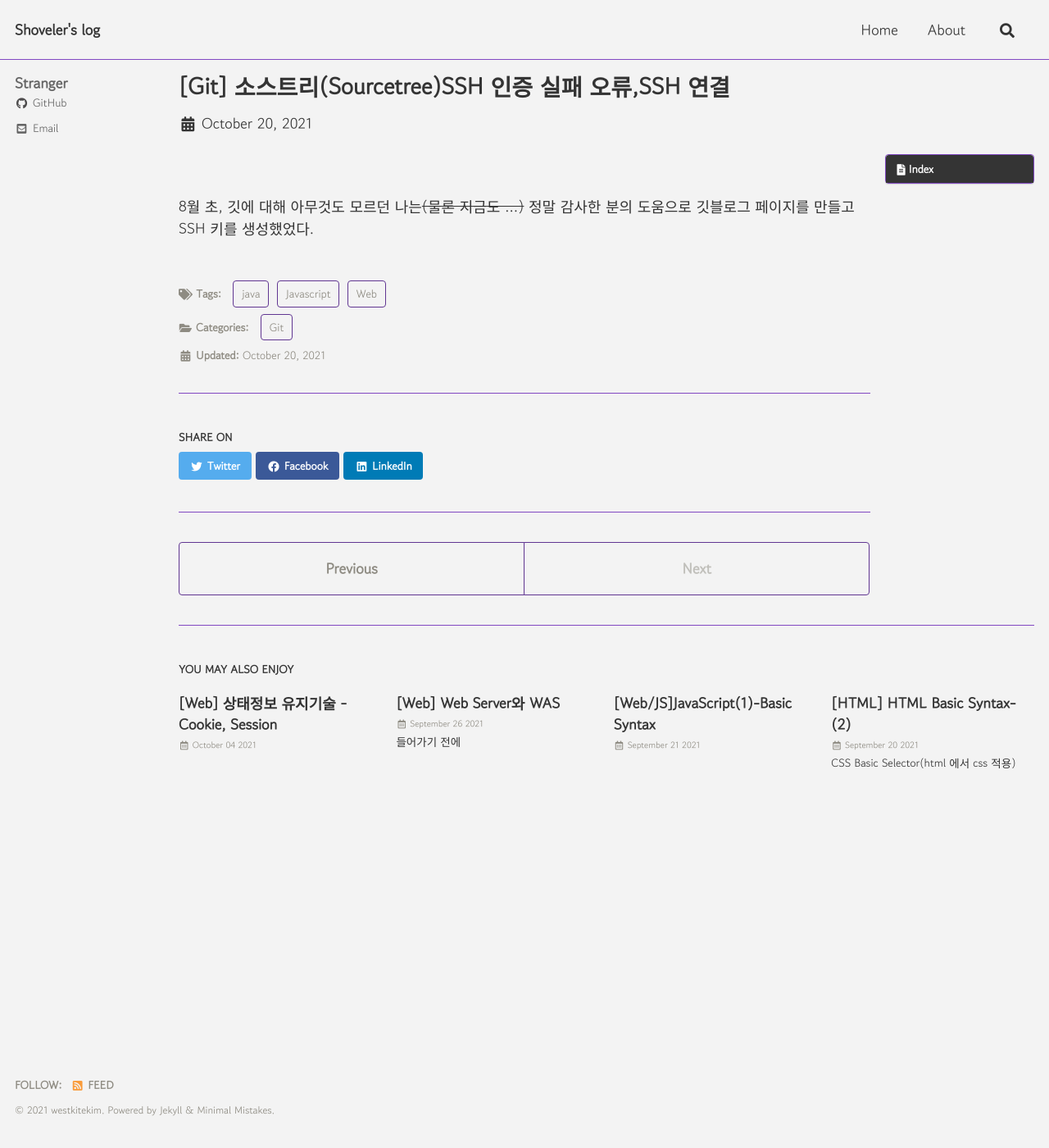
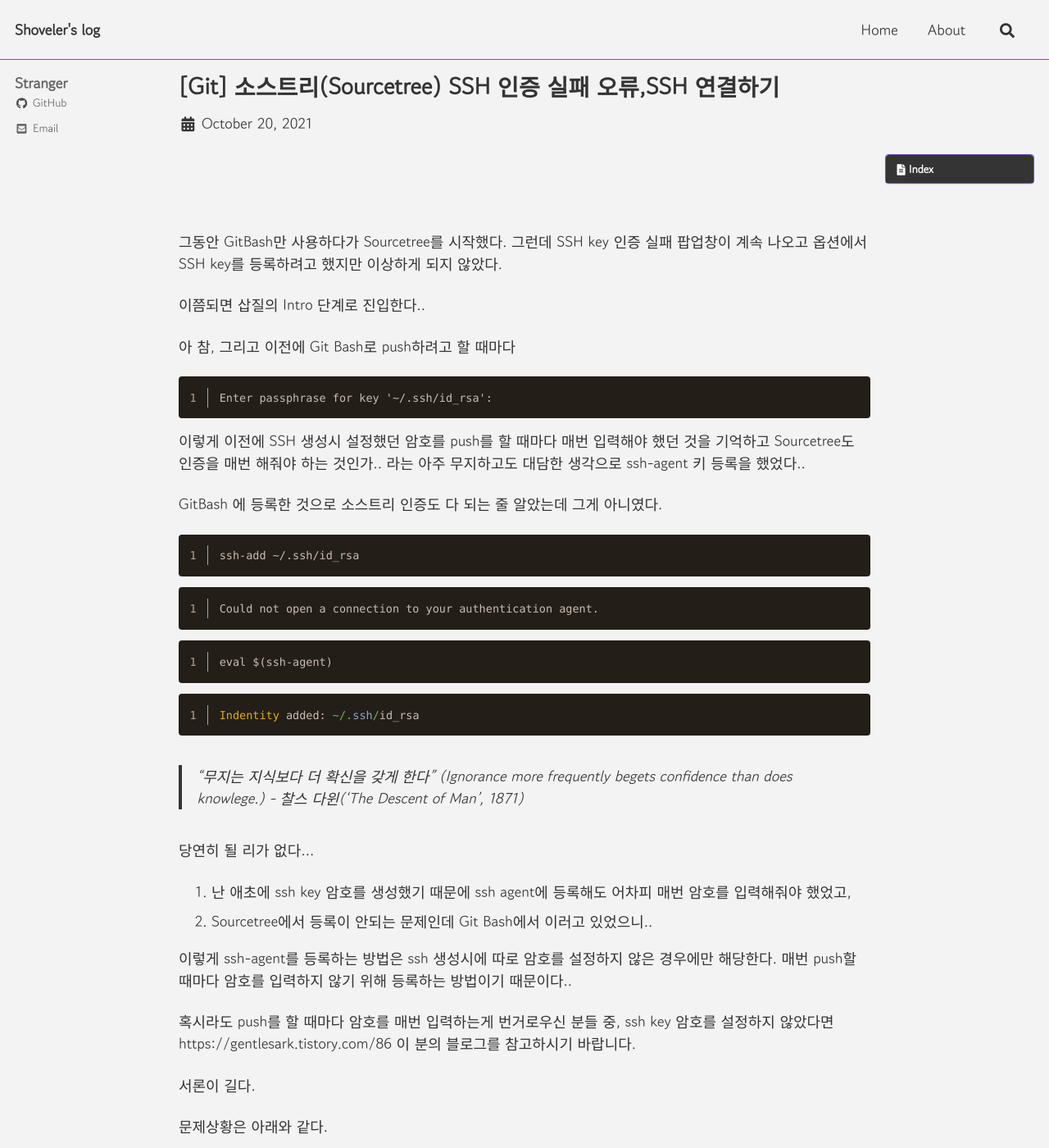
Before and after one commit to westkitekim/westkitekim.github.io, a Jekyll site: the page built from _posts/2021-10-19-[Sourcetree]-ssh-authentication-error.md, in a window 1280 px wide and 1400 px high. Shown: the whole window at 82% size. Built offline with Jekyll 4.4.1, drawn with Linux system fonts in a browser that asks for light colours; cached includes are drawn as plain includes.

Commit message:
sourcetree post 에 splash 코드 삽입 테스트

````diff
--- a/_posts/2021-10-19-[Sourcetree]-ssh-authentication-error.md
+++ b/_posts/2021-10-19-[Sourcetree]-ssh-authentication-error.md
@@ -1,5 +1,5 @@
 ---
-title: "[Git] 소스트리(Sourcetree)SSH 인증 실패 오류,SSH 연결"
+title: "[Git] 소스트리(Sourcetree) SSH 인증 실패 오류,SSH 연결하기"
 
 categories:
   - Git
@@ -14,5 +14,54 @@
 ---
 
 <br>
+{% include feature_row id="intro" type="center" %}
 
-8월 초, 깃에 대해 아무것도 모르던 나는~~(물론 지금도 ...)~~ 정말 감사한 분의 도움으로 깃블로그 페이지를 만들고 SSH 키를 생성했었다.
+그동안 GitBash만 사용하다가 Sourcetree를 시작했다.
+그런데 SSH key 인증 실패 팝업창이 계속 나오고 옵션에서 SSH key를 등록하려고 했지만 이상하게 되지 않았다.
+
+이쯤되면 삽질의 Intro 단계로 진입한다..
+
+아 참, 그리고
+이전에 Git Bash로 push하려고 할 때마다
+
+```html
+Enter passphrase for key '~/.ssh/id_rsa':
+```
+
+이렇게 이전에 SSH 생성시 설정했던 암호를 push를 할 때마다 매번 입력해야 했던 것을 기억하고
+Sourcetree도 인증을 매번 해줘야 하는 것인가.. 라는 아주 무지하고도 대담한 생각으로 ssh-agent 키 등록을 했었다..
+
+GitBash 에 등록한 것으로 소스트리 인증도 다 되는 줄 알았는데 그게 아니였다.
+
+```html
+ssh-add ~/.ssh/id_rsa
+```
+
+```html
+Could not open a connection to your authentication agent.
+```
+
+```html
+eval $(ssh-agent)
+```
+
+```java
+Indentity added: ~/.ssh/id_rsa
+```
+
+> "무지는 지식보다 더 확신을 갖게 한다" (Ignorance more frequently begets confidence than does knowlege.) - 찰스 다윈('The Descent of Man', 1871)
+
+
+
+당연히 될 리가 없다...
+
+1. 난 애초에 ssh key 암호를 생성했기 때문에 ssh agent에 등록해도 어차피 매번 암호를 입력해줘야 했었고,
+2. Sourcetree에서 등록이 안되는 문제인데 Git Bash에서 이러고 있었으니..
+
+이렇게 ssh-agent를 등록하는 방법은 ssh 생성시에 따로 암호를 설정하지 않은 경우에만 해당한다. 매번 push할 때마다 암호를 입력하지 않기 위해 등록하는 방법이기 때문이다..
+
+혹시라도  push를 할 때마다 암호를 매번 입력하는게 번거로우신 분들 중, ssh key 암호를 설정하지 않았다면 [https://gentlesark.tistory.com/86](https://gentlesark.tistory.com/86) 이 분의 블로그를 참고하시기 바랍니다.
+
+서론이 길다.
+
+문제상황은 아래와 같다.
````
